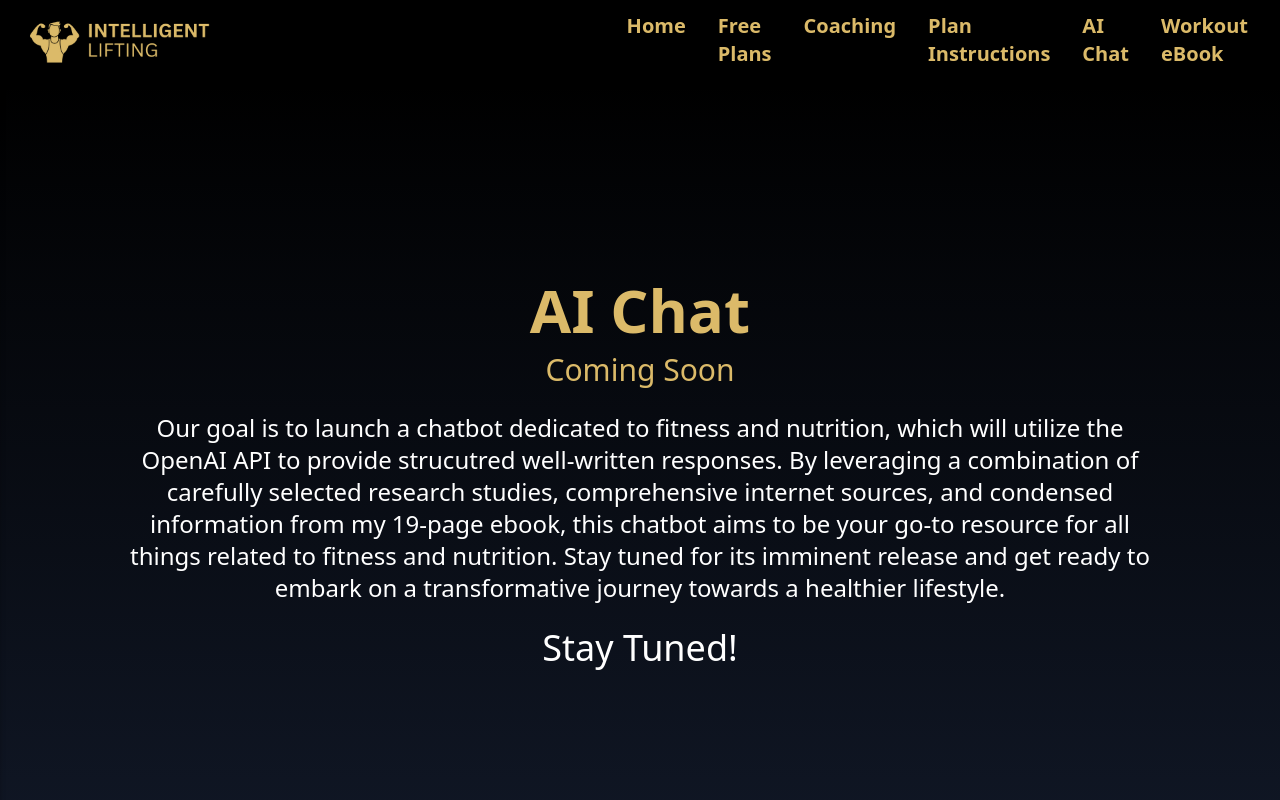
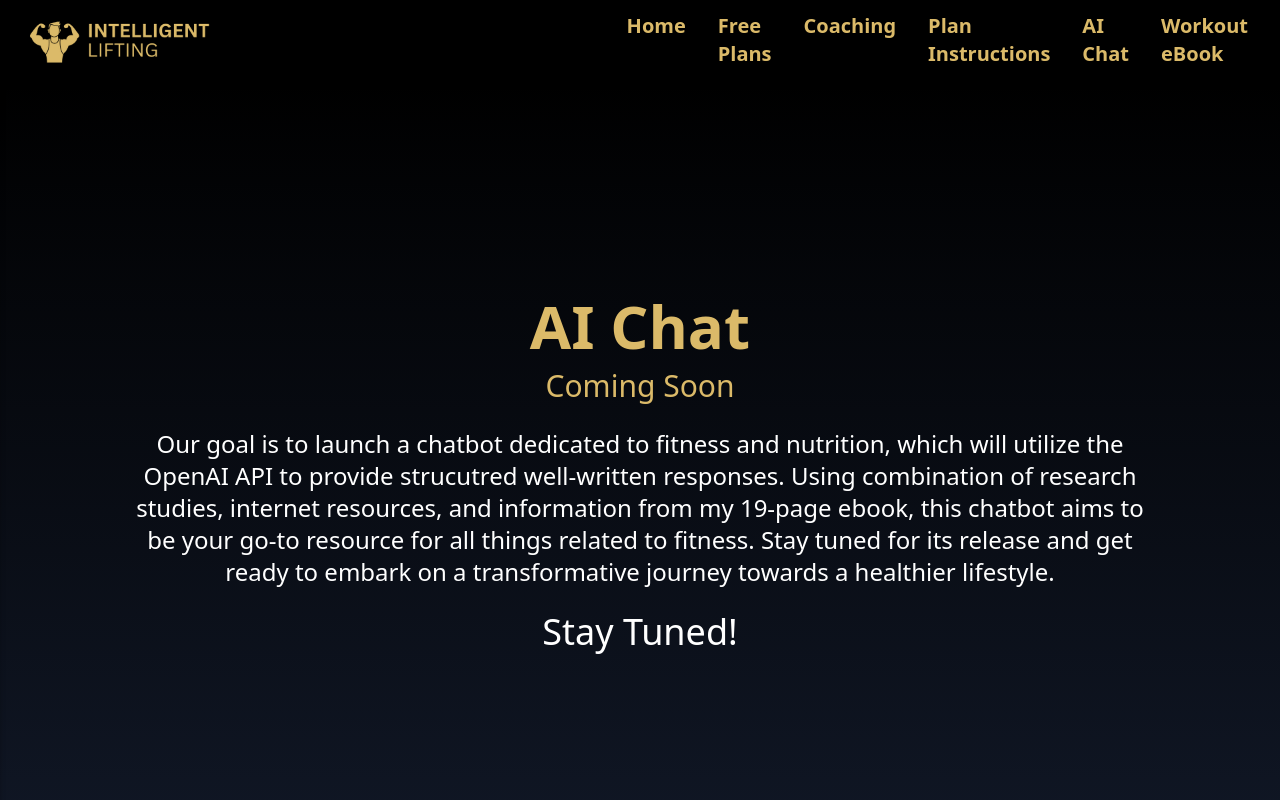
Before and after one commit to jburanpuri/IntelligentLifting, a Next.js app: page /aichat in a window 1280 px wide. Shown: the top 800 px of the page. Built offline with nearby package versions, Linux system fonts and the light colour scheme.

Commit message:
fixed writing style

```diff
--- a/pages/aichat.js
+++ b/pages/aichat.js
@@ -13,8 +13,8 @@ export default function Aichat() {
                 </h2>
                 <h2 className="py-3 text-2xl justify-center w-full lg:px-20 text-center text-white">
                     Our goal is to launch a chatbot dedicated to fitness and nutrition, which will utilize the OpenAI API to provide strucutred well-written responses.
-                    By leveraging a combination of carefully selected research studies, comprehensive internet sources, and condensed information from my 19-page ebook, this chatbot aims to be your go-to resource for all things related to fitness and nutrition.
-                    Stay tuned for its imminent release and get ready to embark on a transformative journey towards a healthier lifestyle.
+                    Using combination of research studies, internet resources, and information from my 19-page ebook, this chatbot aims to be your go-to resource for all things related to fitness.
+                    Stay tuned for its release and get ready to embark on a transformative journey towards a healthier lifestyle.
                 </h2>
                 <h2 className="py-3 text-4xl justify-center w-full lg:px-20 text-center text-white">
                     Stay Tuned!
```
